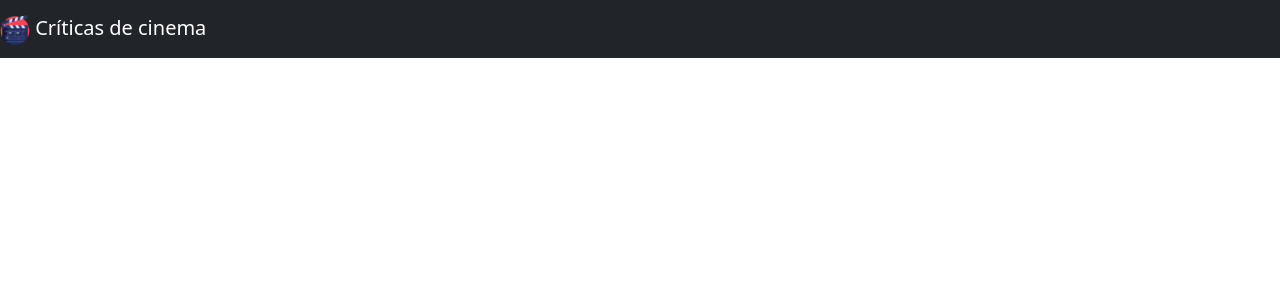
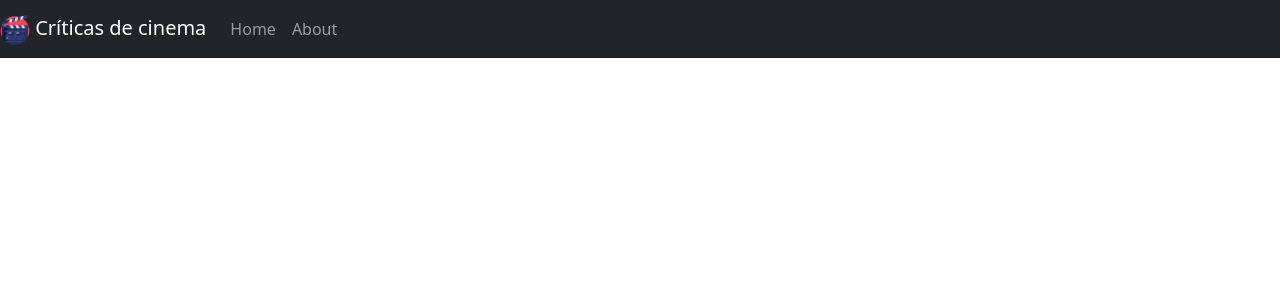
Before and after one commit to Gustavo-erades/cad-login, a PHP site: page / in a window 1280 px wide. Shown: the top 300 px of the page. Run offline with PHP 8.4, Linux system fonts and the light colour scheme.

Commit message:
testes na nav

```diff
--- a/index.php
+++ b/index.php
@@ -14,6 +14,15 @@
                 <img src="./assets/imagens/icone-logo.png" alt="" width="30" height="30">
                 Críticas de cinema
             </a>
+            <div class="navbar-nav">
+            <li class="nav-item">
+            <a class="nav-link">Home</a>
+          </li>
+          <li class="nav-item">
+            <a class="nav-link">About</a>
+          </li>
+
+            </div>
         </nav>
         <div class="container">
 
```
